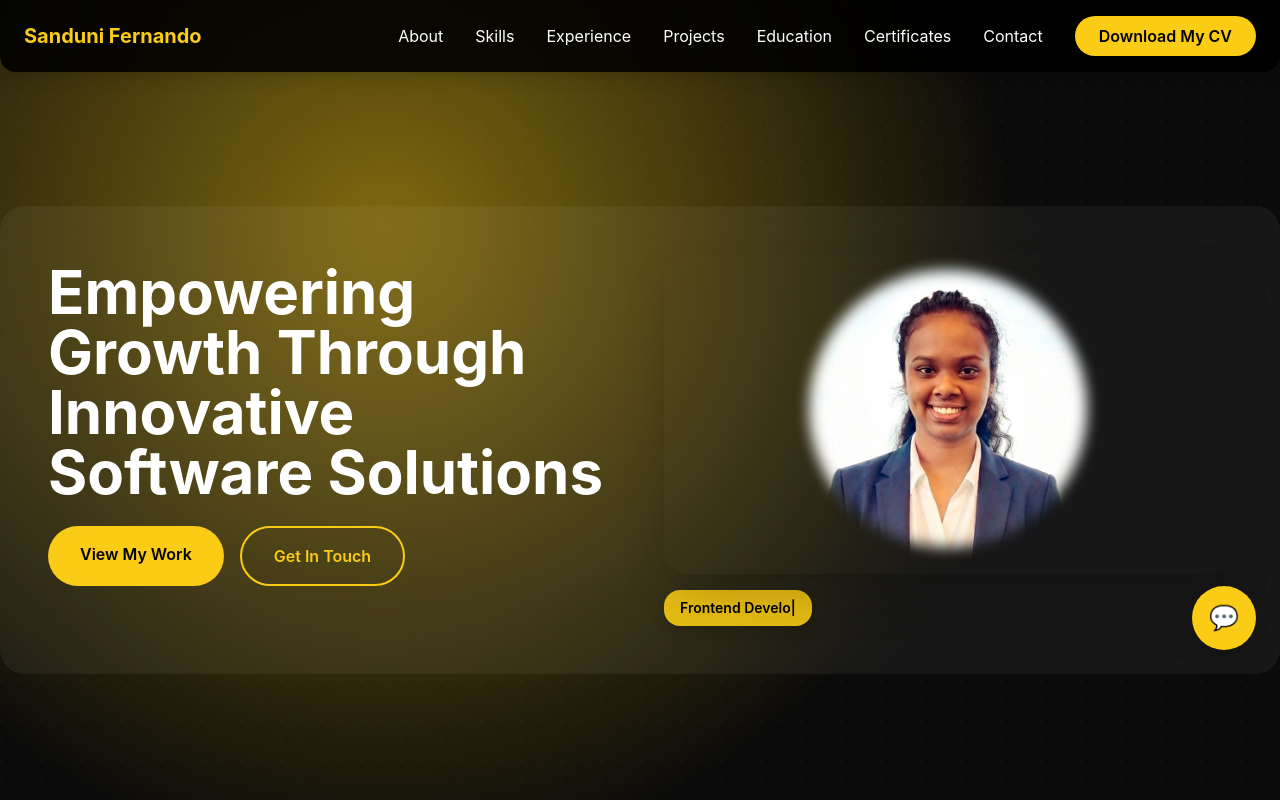
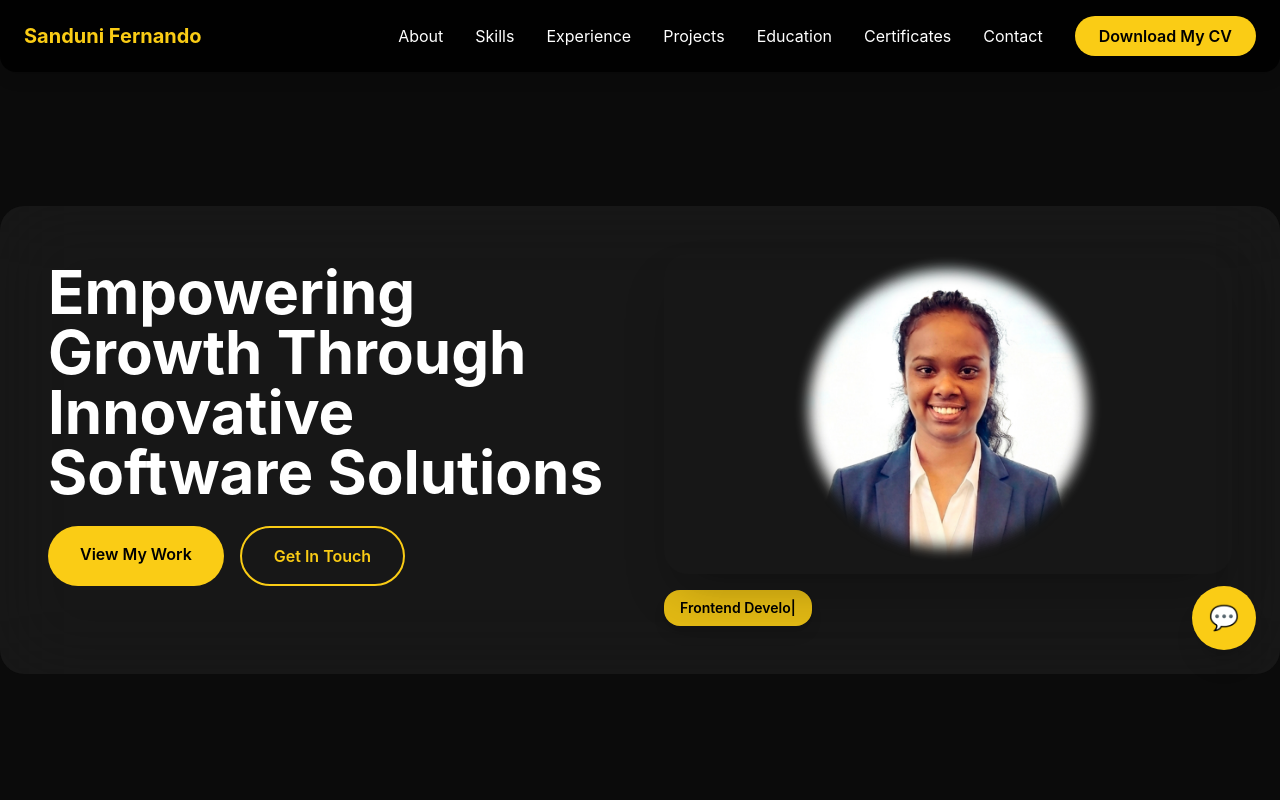
Before and after one commit to sanduf01/my-portfolio, a React (Vite) app in the folder portfolio/: page / in a window 1280 px wide. Shown: the top 800 px of the page. Built offline with nearby package versions, Linux system fonts and the light colour scheme.

Commit message:
Update App.jsx

```diff
--- a/portfolio/src/App.jsx
+++ b/portfolio/src/App.jsx
@@ -474,10 +474,6 @@ export default function App() {
             <a href="#contact" className="absolute -bottom-6 -right-6 bg-yellow-400 text-black w-16 h-16 rounded-full flex items-center justify-center text-2xl shadow-xl transition-transform duration-300 hover:scale-110">💬</a>
           </motion.div>
         </div>
-        {/* Subtle grid background */}
-        <div className="absolute inset-0 bg-[radial-gradient(circle_at_1px_1px,rgba(255,255,255,0.1)_1px,transparent_0)] bg-[length:20px_20px] opacity-30 -z-20" />
-        {/* Subtle animated gradient */}
-        <div className="absolute inset-0 bg-[radial-gradient(circle_at_30%_30%,#facc15,transparent_60%)] opacity-15 animate-pulse -z-10" />
       </section>
 
       {/* ABOUT */}
```
